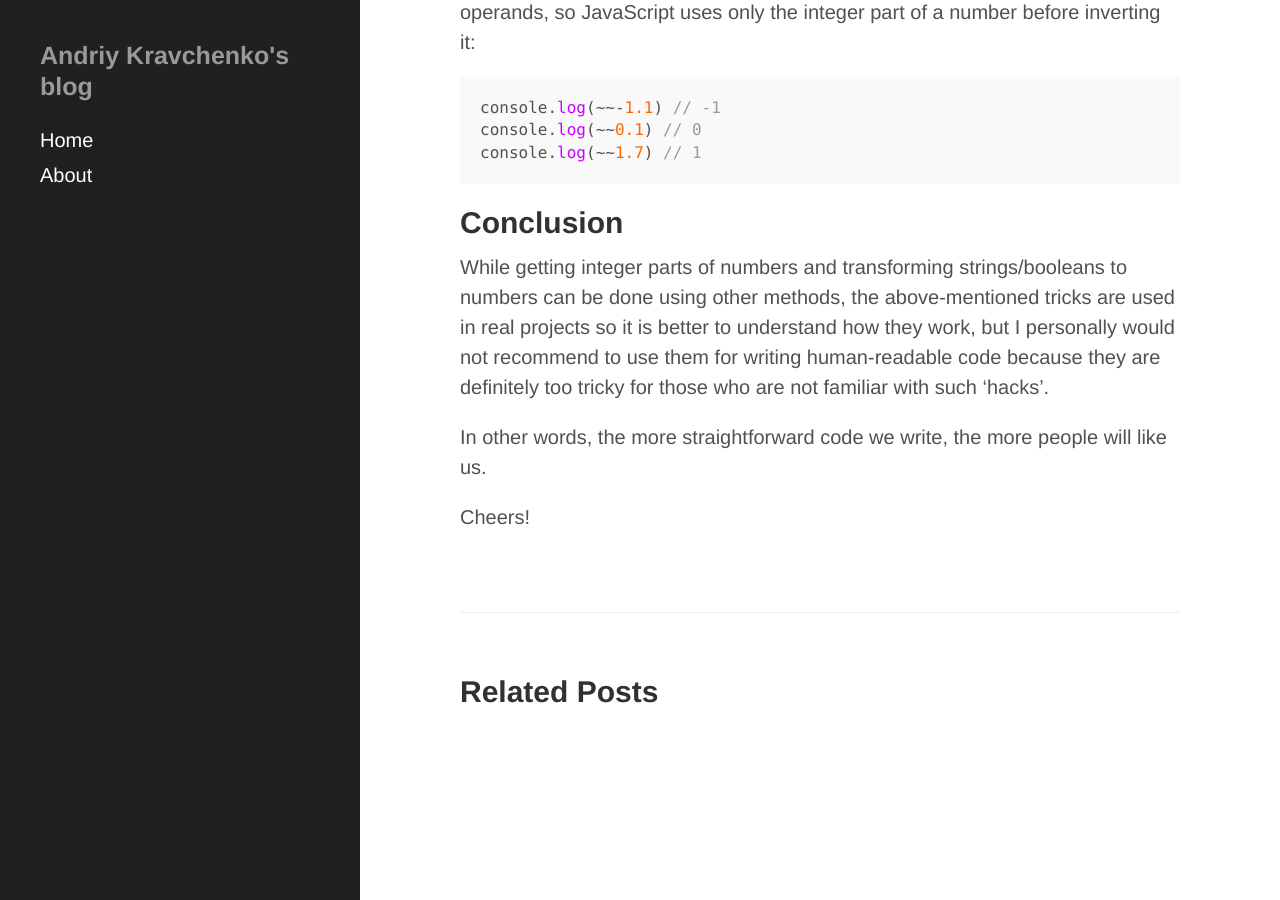
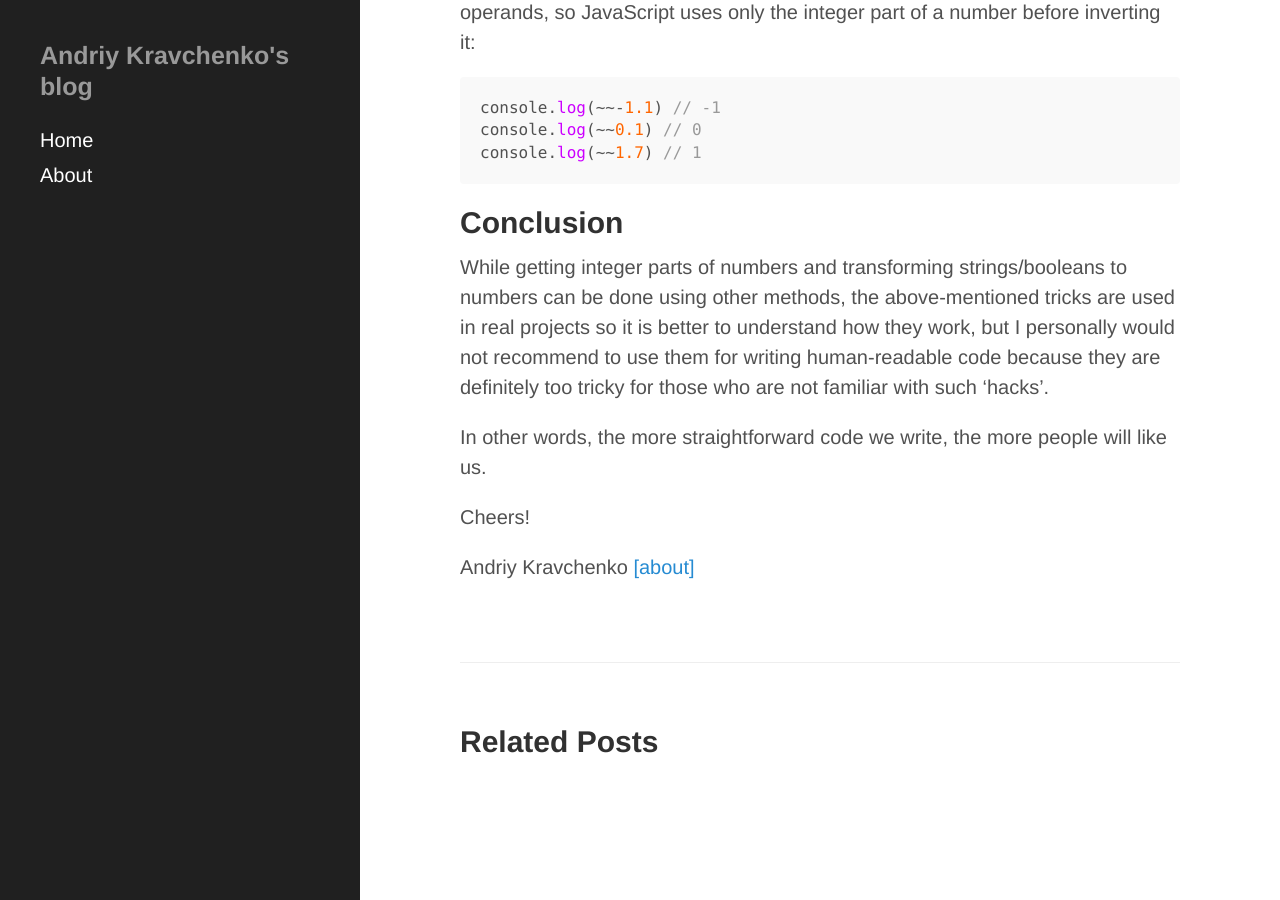
Before and after one commit to andr2k/andr2k.github.io, a Jekyll site: the page built from _posts/2018-11-25-tilde.md, in a window 1280 px wide and 900 px high, scrolled down 3055 px. Built offline with Jekyll 4.4.1, drawn with Linux system fonts in a browser that asks for light colours; comment, search, counter and statistics services are not loaded.

Commit message:
layout: add about URL

```diff
--- a/_layouts/post.html
+++ b/_layouts/post.html
@@ -6,6 +6,7 @@ layout: default
   <h1 class="post-title">{{ page.title }}</h1>
   <span class="post-date">{{ page.date | date_to_string }}</span>
   {{ content }}
+  <p class="post-author">{{ page.author }} <a href="{{ site.baseurl }}about">[about]</a></p>
 </div>
 
 <div id="disqus_thread"></div>
```
